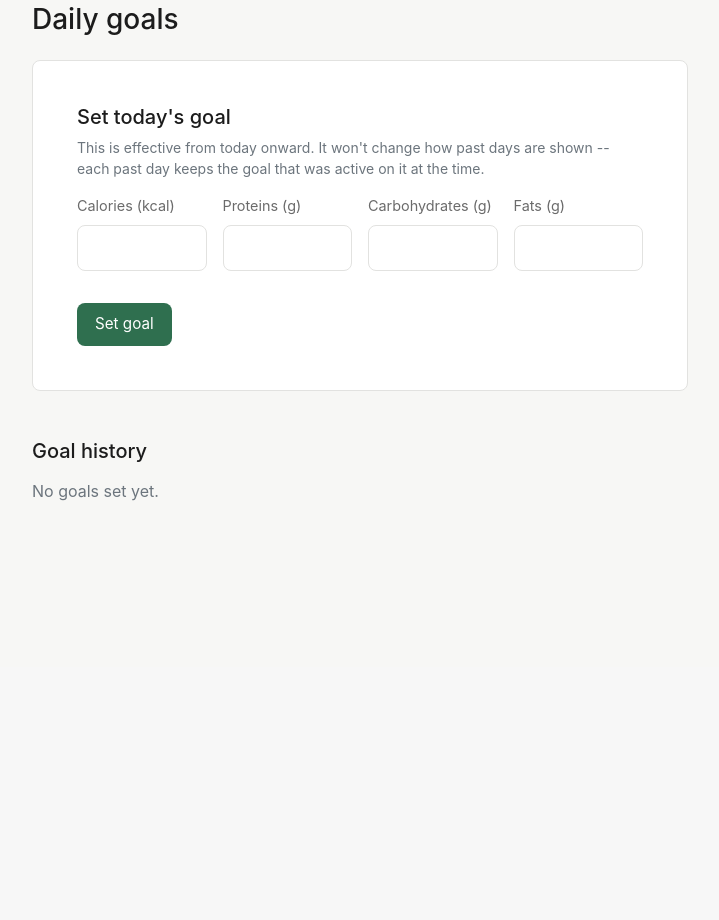
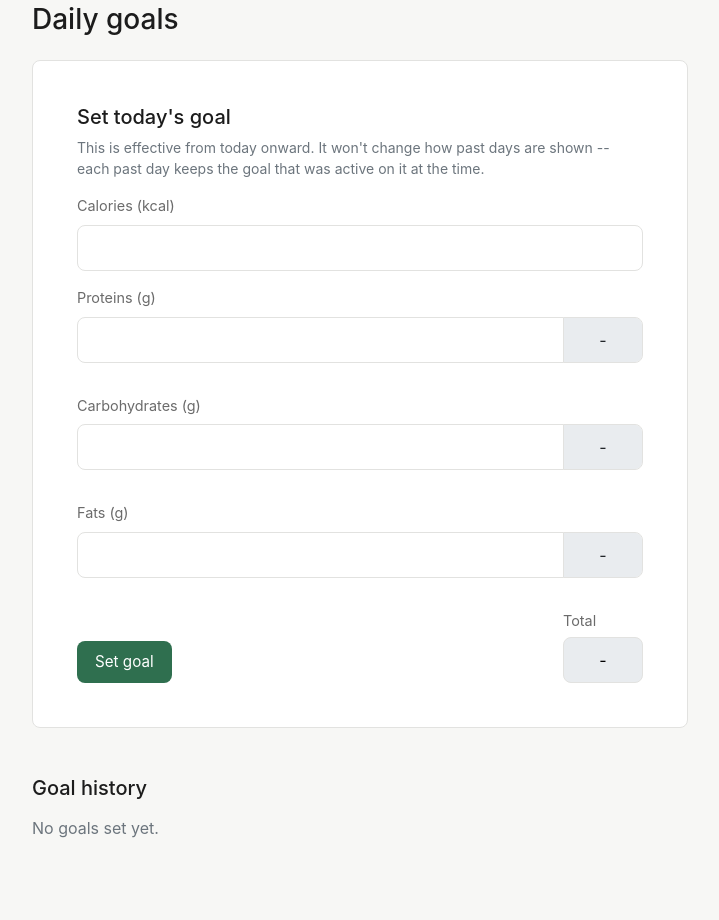
Before and after one commit to fishija/calorie-tracker, a Flask app: template app/templates/goals/index.html in a window 1280 px wide. Shown: the part 133-1053 px from the top of the page, without its empty margins (280-999 px from the left). Before the commit the page ends 634 px from the top, so only its background shows below. Run offline with Flask 3, Linux system fonts and the light colour scheme; the template is opened without the code that fills it: values that come from a table or form of the project are taken from there, others are empty.

Commit message:
Add distribute percentage to goal (p,c,f and total)

```diff
--- /dev/null
+++ b/app/static/js/goal_percentages.js
@@ -0,0 +1,84 @@
+document.addEventListener("DOMContentLoaded", function () {
+  const wrapper = document.getElementById("goal-fields");
+  if (!wrapper) return;
+
+  const calorieInput = document.getElementById(wrapper.dataset.calorieId);
+  const proteinInput = document.getElementById(wrapper.dataset.proteinId);
+  const carbInput = document.getElementById(wrapper.dataset.carbId);
+  const fatInput = document.getElementById(wrapper.dataset.fatId);
+
+  const proteinPct = document.getElementById("protein_pct");
+  const carbPct = document.getElementById("carb_pct");
+  const fatPct = document.getElementById("fat_pct");
+  const totalPct = document.getElementById("total_pct");
+
+  // kcal per gram
+  const KCAL_PER_G = { protein: 4, carb: 4, fat: 9 };
+
+  function parseValue(input) {
+    const raw = input.value.trim();
+    if (raw === "") return null;
+    const num = parseFloat(raw);
+    return Number.isNaN(num) ? null : num;
+  }
+
+  function computePct(macroInput, pctOutput, kcalPerGram, calorieVal) {
+    const macroVal = parseValue(macroInput);
+    if (calorieVal === null || calorieVal === 0 || macroVal === null) {
+      pctOutput.value = "-";
+      return;
+    }
+    const pct = (macroVal * kcalPerGram * 100) / calorieVal;
+    pctOutput.value = pct.toFixed(1) + "%";
+  }
+
+  const TOTAL_CLASSES = ["goal-total-input--empty", "goal-total-input--under", "goal-total-input--exact", "goal-total-input--over"];
+
+  function setTotalClass(cls) {
+    TOTAL_CLASSES.forEach(c => totalPct.classList.remove(c));
+    totalPct.classList.add(cls);
+  }
+
+  function updateTotal(calorieVal) {
+    const proteinVal = parseValue(proteinInput);
+    const carbVal    = parseValue(carbInput);
+    const fatVal     = parseValue(fatInput);
+
+    if (proteinVal === null && carbVal === null && fatVal === null) {
+      totalPct.value = "-";
+      setTotalClass("goal-total-input--empty");
+      return;
+    }
+    if (calorieVal === null || calorieVal === 0) {
+      totalPct.value = "-";
+      setTotalClass("goal-total-input--empty");
+      return;
+    }
+
+    const sum = ((proteinVal ?? 0) * 4 + (carbVal ?? 0) * 4 + (fatVal ?? 0) * 9) / calorieVal * 100;
+    totalPct.value = sum.toFixed(1) + "%";
+
+    if (Math.abs(sum - 100) < 0.05) {
+      setTotalClass("goal-total-input--exact");
+    } else if (sum < 100) {
+      setTotalClass("goal-total-input--under");
+    } else {
+      setTotalClass("goal-total-input--over");
+    }
+  }
+
+  function updateAll() {
+    const calorieVal = parseValue(calorieInput);
+    computePct(proteinInput, proteinPct, KCAL_PER_G.protein, calorieVal);
+    computePct(carbInput, carbPct, KCAL_PER_G.carb, calorieVal);
+    computePct(fatInput, fatPct, KCAL_PER_G.fat, calorieVal);
+    updateTotal(calorieVal);
+  }
+
+  [calorieInput, proteinInput, carbInput, fatInput].forEach((input) => {
+    if (input) input.addEventListener("input", updateAll);
+  });
+
+  // initialize on load (handles pre-filled/edit case)
+  updateAll();
+});
--- a/app/templates/goals/index.html
+++ b/app/templates/goals/index.html
@@ -17,8 +17,14 @@
       <form method="post" novalidate>
         {{ form.hidden_tag() }}
 
-        <div class="row g-3">
-          <div class="col-6 col-md-3">
+        <div class="goal-fields"
+             id="goal-fields"
+             data-calorie-id="{{ form.calorie_kcal.id }}"
+             data-protein-id="{{ form.protein_g.id }}"
+             data-carb-id="{{ form.carb_g.id }}"
+             data-fat-id="{{ form.fat_g.id }}">
+
+          <div class="mb-3">
             <label class="form-label" for="{{ form.calorie_kcal.id }}">{{ form.calorie_kcal.label.text }}</label>
             {{ form.calorie_kcal(class="form-control" + (" is-invalid" if form.calorie_kcal.errors else "")) }}
             {% for error in form.calorie_kcal.errors %}
@@ -26,34 +32,49 @@
             {% endfor %}
           </div>
 
-          <div class="col-6 col-md-3">
+          <div class="mb-3">
             <label class="form-label" for="{{ form.protein_g.id }}">{{ form.protein_g.label.text }}</label>
-            {{ form.protein_g(class="form-control" + (" is-invalid" if form.protein_g.errors else "")) }}
+            <div class="input-group goal-percent-group">
+              {{ form.protein_g(class="form-control" + (" is-invalid" if form.protein_g.errors else "")) }}
+              <input type="text" class="form-control goal-percent-input" id="protein_pct" readonly tabindex="-1" aria-label="Protein % of calories">
+            </div>
             {% for error in form.protein_g.errors %}
               <div class="field-error">{{ error }}</div>
             {% endfor %}
           </div>
 
-          <div class="col-6 col-md-3">
+          <div class="mb-3">
             <label class="form-label" for="{{ form.carb_g.id }}">{{ form.carb_g.label.text }}</label>
-            {{ form.carb_g(class="form-control" + (" is-invalid" if form.carb_g.errors else "")) }}
+            <div class="input-group goal-percent-group">
+              {{ form.carb_g(class="form-control" + (" is-invalid" if form.carb_g.errors else "")) }}
+              <input type="text" class="form-control goal-percent-input" id="carb_pct" readonly tabindex="-1" aria-label="Carb % of calories">
+            </div>
             {% for error in form.carb_g.errors %}
               <div class="field-error">{{ error }}</div>
             {% endfor %}
           </div>
 
-          <div class="col-6 col-md-3">
+          <div class="mb-3">
             <label class="form-label" for="{{ form.fat_g.id }}">{{ form.fat_g.label.text }}</label>
-            {{ form.fat_g(class="form-control" + (" is-invalid" if form.fat_g.errors else "")) }}
+            <div class="input-group goal-percent-group">
+              {{ form.fat_g(class="form-control" + (" is-invalid" if form.fat_g.errors else "")) }}
+              <input type="text" class="form-control goal-percent-input" id="fat_pct" readonly tabindex="-1" aria-label="Fat % of calories">
+            </div>
             {% for error in form.fat_g.errors %}
               <div class="field-error">{{ error }}</div>
             {% endfor %}
           </div>
         </div>
 
-        <button type="submit" class="btn btn-primary mt-3">
-          {% if todays_goal %}Update today's goal{% else %}Set goal{% endif %}
-        </button>
+        <div class="goal-submit-row">
+          <button type="submit" class="btn btn-primary">
+            {% if todays_goal %}Update today's goal{% else %}Set goal{% endif %}
+          </button>
+          <div class="goal-total-field">
+            <label for="total_pct">Total</label>
+            <input type="text" class="goal-percent-input goal-total-input--empty" id="total_pct" readonly tabindex="-1" aria-label="Total % of calories">
+          </div>
+        </div>
       </form>
     </div>
   </div>
@@ -70,18 +91,16 @@
             <th>P</th>
             <th>C</th>
             <th>F</th>
-            <th>Last updated</th>
           </tr>
         </thead>
         <tbody>
           {% for goal in history %}
-            <tr {% if todays_goal and goal.id == todays_goal.id %}class="table-primary"{% endif %}>
+            <tr {% if todays_goal and goal.id == todays_goal.id %}class="goal-history-current"{% endif %}>
               <td>{{ goal.effective_date.strftime("%Y-%m-%d") }}</td>
               <td>{{ goal.calorie_kcal }}</td>
               <td>{{ goal.protein_g }}</td>
               <td>{{ goal.carb_g }}</td>
               <td>{{ goal.fat_g }}</td>
-              <td>{{ goal.updated_at.strftime("%Y-%m-%d %H:%M") }}</td>
             </tr>
           {% endfor %}
         </tbody>
@@ -91,4 +110,6 @@
     <p class="text-muted">No goals set yet.</p>
   {% endif %}
 </div>
+
+<script src="{{ url_for('static', filename='js/goal_percentages.js') }}"></script>
 {% endblock %}
```
